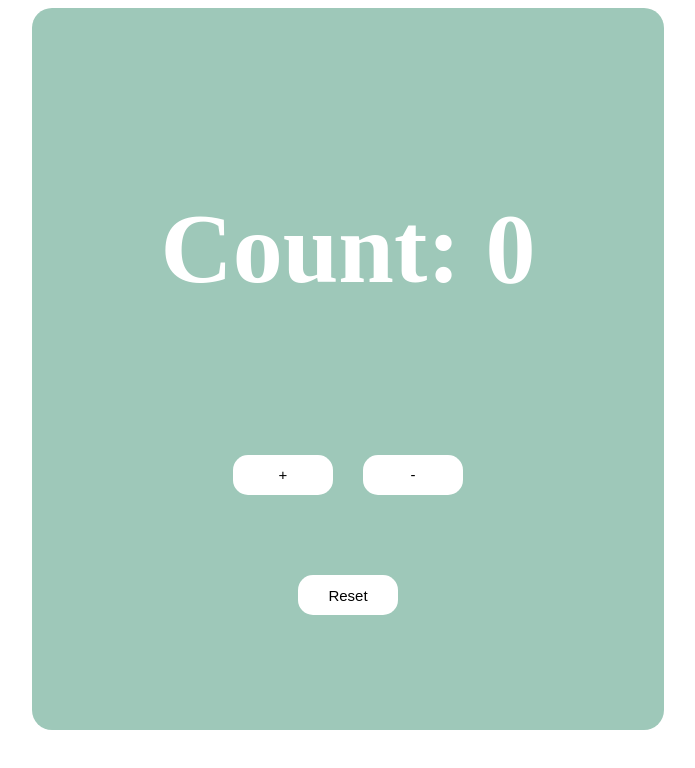
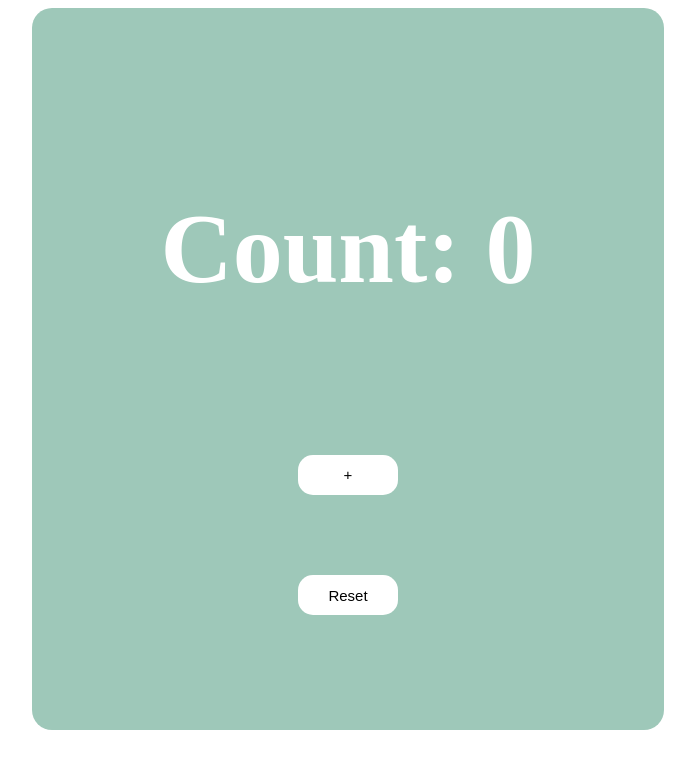
Before and after one commit to ashis263/counter_app, a React (Vite) app: page / in a window 1280 px wide. Shown: the top 768 px of the page, without its empty margins (292-987 px from the left). Built offline with nearby package versions, Linux system fonts and the light colour scheme.

Commit message:
fixed error of last commit

```diff
--- a/src/App.jsx
+++ b/src/App.jsx
@@ -20,7 +20,7 @@ export default function App() {
         <h2>Count: {count}</h2>
         <div>
           <button onClick={handleIncrement}>+</button>
-          <button onClick={handleDecrement} hidden={count<0 ? true : false}>-</button>
+          <button onClick={handleDecrement} hidden={count<=0 ? true : false}>-</button>
           <br/>
           <button onClick={handleReset}>Reset</button></div>
       </div>
```
